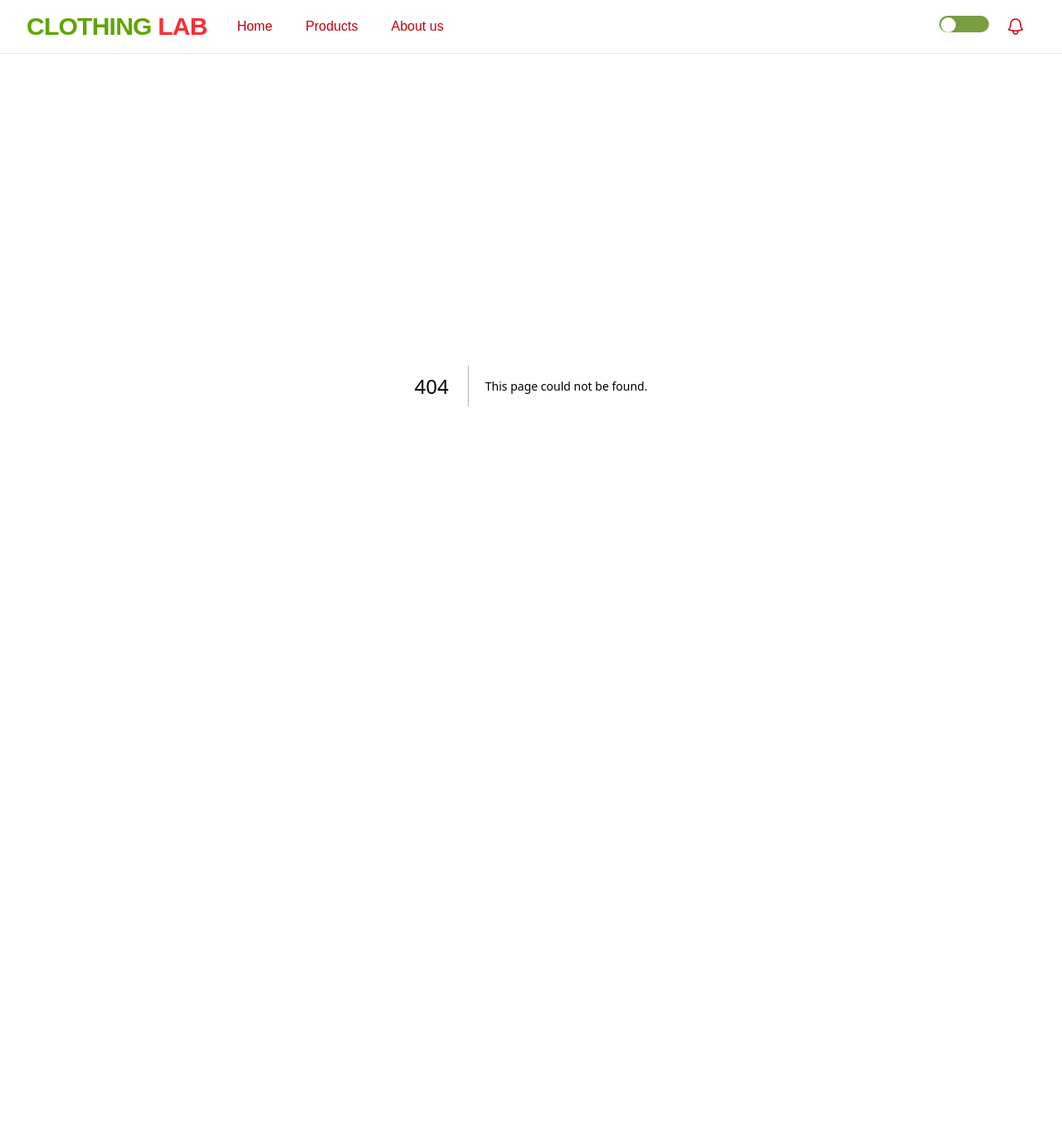
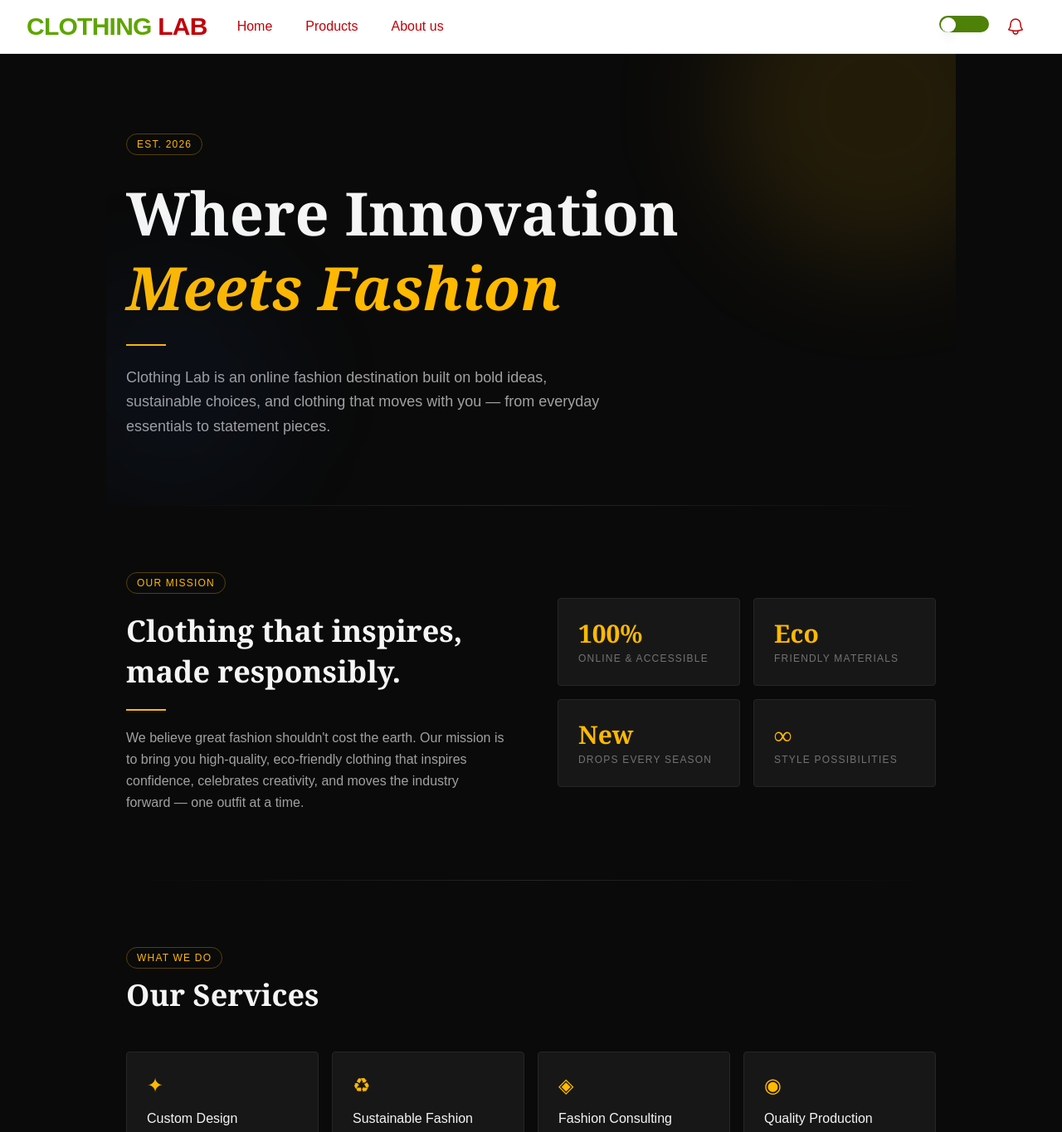
Before and after one commit to Juniorashraf02/clothingLab, a Next.js app: page /about in a window 1280 px wide. Before the commit this address had no page. Shown: the top 1365 px of the page at 83% size. Before the commit the page ends 865 px from the top, so only its background shows below. Built offline with nearby package versions, Linux system fonts and the light colour scheme.

Commit message:
about section added

```diff
--- /dev/null
+++ b/app/about/page.tsx
@@ -0,0 +1,225 @@
+import type { Metadata } from "next";
+
+export const metadata: Metadata = {
+  title: "About Us | Clothing Lab",
+  description:
+    "Learn about Clothing Lab — where innovation meets fashion. Custom designs, sustainable solutions, and quality apparel.",
+};
+
+const services = [
+  {
+    icon: "✦",
+    title: "Custom Design",
+    desc: "Tailored clothing designed and manufactured to your exact vision and specifications.",
+  },
+  {
+    icon: "♻",
+    title: "Sustainable Fashion",
+    desc: "Eco-conscious materials and processes that tread lightly on the planet.",
+  },
+  {
+    icon: "◈",
+    title: "Fashion Consulting",
+    desc: "Expert styling and consulting to help you stand out with confidence.",
+  },
+  {
+    icon: "◉",
+    title: "Quality Production",
+    desc: "Premium apparel crafted with precision, built to last season after season.",
+  },
+];
+
+const stats = [
+  { num: "100%", label: "Online & Accessible" },
+  { num: "Eco", label: "Friendly Materials" },
+  { num: "New", label: "Drops Every Season" },
+  { num: "∞", label: "Style Possibilities" },
+];
+
+const socials = [
+  {
+    name: "Facebook",
+    href: "https://facebook.com/clothinglab",
+    icon: (
+      <svg viewBox="0 0 24 24" fill="currentColor" className="w-5 h-5">
+        <path d="M18 2h-3a5 5 0 0 0-5 5v3H7v4h3v8h4v-8h3l1-4h-4V7a1 1 0 0 1 1-1h3z" />
+      </svg>
+    ),
+  },
+  {
+    name: "Instagram",
+    href: "https://instagram.com/clothinglab",
+    icon: (
+      <svg viewBox="0 0 24 24" fill="none" stroke="currentColor" strokeWidth={1.8} className="w-5 h-5">
+        <rect x="2" y="2" width="20" height="20" rx="5" ry="5" />
+        <path d="M16 11.37A4 4 0 1 1 12.63 8 4 4 0 0 1 16 11.37z" />
+        <line x1="17.5" y1="6.5" x2="17.51" y2="6.5" />
+      </svg>
+    ),
+  },
+  {
+    name: "Website",
+    href: "https://clothing-lab.vercel.app",
+    icon: (
+      <svg viewBox="0 0 24 24" fill="none" stroke="currentColor" strokeWidth={1.8} className="w-5 h-5">
+        <circle cx="12" cy="12" r="10" />
+        <line x1="2" y1="12" x2="22" y2="12" />
+        <path d="M12 2a15.3 15.3 0 0 1 4 10 15.3 15.3 0 0 1-4 10 15.3 15.3 0 0 1-4-10 15.3 15.3 0 0 1 4-10z" />
+      </svg>
+    ),
+  },
+];
+
+export default function AboutPage() {
+  return (
+    <main className="min-h-screen bg-neutral-950  text-neutral-100 overflow-x-hidden">
+
+      {/* NAV
+      <nav className="sticky top-0 z-50 bg-neutral-950/90 backdrop-blur-md border-b border-neutral-900 px-6 py-4 flex items-center justify-between">
+        <span className="font-serif text-xl tracking-wide">
+          Clothing<span className="text-amber-400">Lab</span>
+        </span>
+        <span className="text-xs tracking-widest uppercase text-amber-400 border border-amber-400/30 px-3 py-1 rounded-full">
+          About Us
+        </span>
+      </nav> */}
+
+      {/* HERO */}
+      <section className="relative overflow-hidden max-w-5xl mx-auto px-6 pt-24 pb-20 flex flex-col gap-6">
+        <div className="absolute -top-32 -right-24 w-96 h-96 bg-amber-400/10 rounded-full blur-3xl pointer-events-none" />
+        <div className="absolute bottom-0 -left-16 w-72 h-72 bg-blue-500/5 rounded-full blur-3xl pointer-events-none" />
+
+        <span className="self-start text-xs tracking-widest uppercase text-amber-400 border border-amber-400/30 px-3 py-1 rounded-full">
+          Est. 2026
+        </span>
+
+        <h1 className="font-serif text-5xl md:text-7xl font-bold leading-tight max-w-2xl">
+          Where Innovation{" "}
+          <em className="text-amber-400">Meets Fashion</em>
+        </h1>
+
+        <div className="w-12 h-0.5 bg-amber-400" />
+
+        <p className="text-neutral-400 text-lg leading-relaxed max-w-xl">
+          Clothing Lab is an online fashion destination built on bold ideas,
+          sustainable choices, and clothing that moves with you — from everyday
+          essentials to statement pieces.
+        </p>
+      </section>
+
+      <div className="max-w-5xl mx-auto px-6">
+        <div className="h-px bg-gradient-to-r from-transparent via-neutral-700/50 to-transparent" />
+      </div>
+
+      {/* MISSION */}
+      <section className="max-w-5xl mx-auto px-6 py-20">
+        <div className="grid grid-cols-1 md:grid-cols-2 gap-16 items-center">
+          <div className="flex flex-col gap-5">
+            <span className="self-start text-xs tracking-widest uppercase text-amber-400 border border-amber-400/30 px-3 py-1 rounded-full">
+              Our Mission
+            </span>
+            <h2 className="font-serif text-3xl md:text-4xl font-bold leading-snug">
+              Clothing that inspires,<br />made responsibly.
+            </h2>
+            <div className="w-12 h-0.5 bg-amber-400" />
+            <p className="text-neutral-400 text-base leading-relaxed">
+              We believe great fashion shouldn't cost the earth. Our mission is
+              to bring you high-quality, eco-friendly clothing that inspires
+              confidence, celebrates creativity, and moves the industry forward —
+              one outfit at a time.
+            </p>
+          </div>
+
+          <div className="grid grid-cols-2 gap-4">
+            {stats.map((s) => (
+              <div
+                key={s.label}
+                className="bg-neutral-900 border border-neutral-800 rounded-sm p-6 flex flex-col gap-1 hover:border-amber-400/30 transition-colors duration-300"
+              >
+                <span className="font-serif text-3xl font-bold text-amber-400">{s.num}</span>
+                <span className="text-xs uppercase tracking-widest text-neutral-500">{s.label}</span>
+              </div>
+            ))}
+          </div>
+        </div>
+      </section>
+
+      <div className="max-w-5xl mx-auto px-6">
+        <div className="h-px bg-gradient-to-r from-transparent via-neutral-700/50 to-transparent" />
+      </div>
+
+      {/* SERVICES */}
+      <section className="max-w-5xl mx-auto px-6 py-20">
+        <div className="flex flex-col gap-3 mb-12">
+          <span className="self-start text-xs tracking-widest uppercase text-amber-400 border border-amber-400/30 px-3 py-1 rounded-full">
+            What We Do
+          </span>
+          <h2 className="font-serif text-3xl md:text-4xl font-bold">Our Services</h2>
+        </div>
+
+        <div className="grid grid-cols-1 sm:grid-cols-2 lg:grid-cols-4 gap-4">
+          {services.map((s) => (
+            <div
+              key={s.title}
+              className="bg-neutral-900 border border-neutral-800 rounded-sm p-6 flex flex-col gap-3 hover:border-amber-400/30 hover:-translate-y-1 transition-all duration-300"
+            >
+              <span className="text-amber-400 text-2xl">{s.icon}</span>
+              <h3 className="text-base font-medium">{s.title}</h3>
+              <p className="text-sm text-neutral-500 leading-relaxed">{s.desc}</p>
+            </div>
+          ))}
+        </div>
+      </section>
+
+      <div className="max-w-5xl mx-auto px-6">
+        <div className="h-px bg-gradient-to-r from-transparent via-neutral-700/50 to-transparent" />
+      </div>
+
+      {/* CONTACT */}
+      <section className="max-w-5xl mx-auto px-6 py-20">
+        <div className="grid grid-cols-1 md:grid-cols-2 gap-16 items-start">
+          <div className="flex flex-col gap-5">
+            <span className="self-start text-xs tracking-widest uppercase text-amber-400 border border-amber-400/30 px-3 py-1 rounded-full">
+              Get In Touch
+            </span>
+            <h2 className="font-serif text-3xl md:text-4xl font-bold">Let's talk fashion.</h2>
+            <div className="w-12 h-0.5 bg-amber-400" />
+            <p className="text-neutral-400 text-base leading-relaxed">
+              Have a question, a collab idea, or just want to say hello?
+              Reach out — we'd love to hear from you.
+            </p>
+            <a
+              href="mailto: zynogad@gmail.com"
+              className="self-start text-amber-400 border-b border-amber-400/30 hover:border-amber-400 pb-0.5 transition-colors duration-200 text-base"
+            >
+              zynogad@gmail.com
+            </a>
+          </div>
+
+          <div className="flex flex-col gap-3">
+            <p className="text-xs uppercase tracking-widest text-neutral-600 mb-2">
+              Find us online
+            </p>
+            {socials.map((s) => (
+              <a
+                key={s.name}
+                href={s.href}
+                target="_blank"
+                rel="noopener noreferrer"
+                className="flex items-center gap-3 px-5 py-3 border border-neutral-800 rounded-sm text-sm text-neutral-300 hover:border-amber-400/50 hover:text-amber-400 hover:bg-amber-400/5 transition-all duration-300"
+              >
+                {s.icon}
+                <span>{s.name}</span>
+              </a>
+            ))}
+          </div>
+        </div>
+      </section>
+
+      {/* FOOTER */}
+      <footer className="border-t border-neutral-900 py-8 text-center text-neutral-700 text-sm">
+        © {new Date().getFullYear()} Clothing Lab. All rights reserved.
+      </footer>
+    </main>
+  );
+}
--- a/components/Navbar.tsx
+++ b/components/Navbar.tsx
@@ -34,9 +34,9 @@ export default function Navbar() {
           <div className="flex flex-1 items-center justify-center sm:items-stretch sm:justify-start">
 
             {/* company name starts*/}
-            <div className="flex shrink-0 items-center">
+            <div className="flex shrink-0 items-center pointer-events-none">
               <span className="dark:text-white text-lime-600 font-black md:text-3xl tracking-tight leading-none">
-                CLOTHING <span className="text-red-500">LAB</span>
+                CLOTHING <span className="text-red-700">LAB</span>
               </span>
             </div>
             {/* company name ends */}
@@ -51,7 +51,7 @@ export default function Navbar() {
                     href={item.href}
                     aria-current={item.current ? 'page' : undefined}
                     className={classNames(
-                      item.current ? 'bg-gray-950/50 text-white' : 'dark:text-[#9FCB98] text-red-700 text-bold hover:bg-white/5 hover:translate-x-2',
+                      item.current ? 'bg-gray-950/50 text-white' : 'dark:text-[#9FCB98] text-red-700 text-bold hover:bg-white/5 hover:translate-x-2  duration-600',
                       'rounded-md px-3 py-2 font-medium',
                     )}
                   >
```
